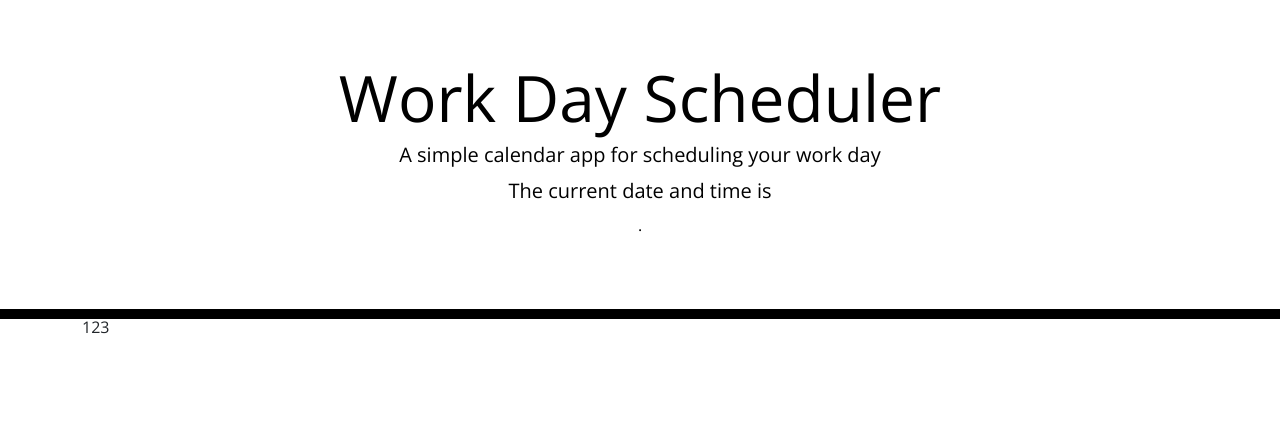
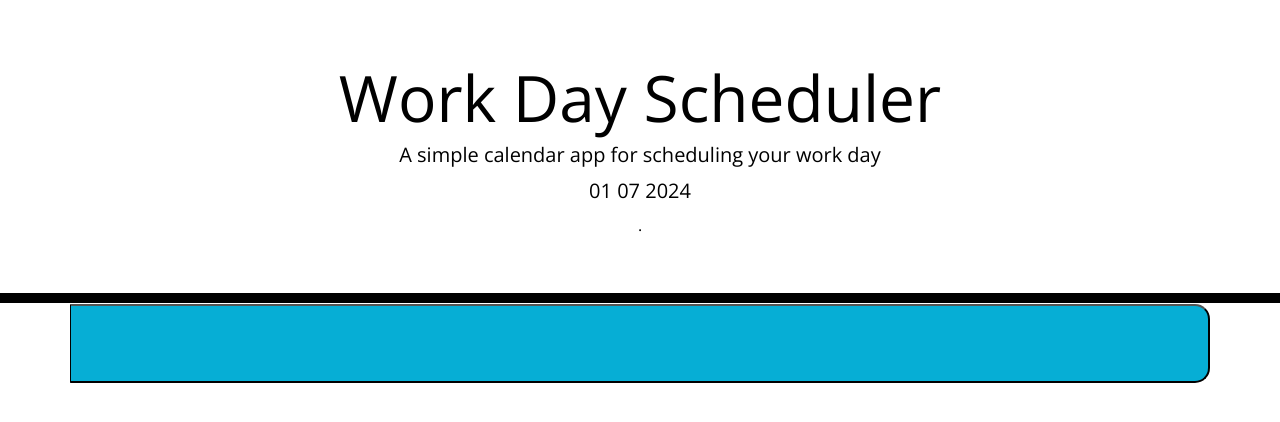
Before and after one commit to emilciorandomforest/JAA-7thWeekChallenge--WorkDayScheduler, a plain HTML site: page index.html in a window 1280 px wide. Drawn offline with nearby package versions, Linux system fonts and the light colour scheme.

Commit message:
Fix button as HTML element

```diff
--- a/assets/style.css
+++ b/assets/style.css
@@ -27,8 +27,6 @@ header {
 }
 
 .time-block {
-  display: flex;
-  flex-direction: row;
   text-align: center;
   border-radius: 15px;
 }
--- a/index.html
+++ b/index.html
@@ -18,26 +18,20 @@
   <header>
     <h1 class="display-3">Work Day Scheduler</h1>
     <p class="lead">A simple calendar app for scheduling your work day</p>
-    <p id="currentDay" class="lead">
-      The current date and time is <p id="todaysDate" class="lead"></p>.
-    </p>
+    <p id="todaysDate" class="lead"></p>.
   </header>
-  <div class="container">
-    <!-- Timeblocks go here -->
-    <div class="time-block">
-      <div>1</div>
-      <div>2</div>
-      <div>3</div>
+    <div class="container">
+      <!-- Timeblocks go here -->
+      <div class="time-block">
+      <div class="row">
+      <button class="saveBtn"></button>
+    </div>
     </div>
   </div>
 
-  <script src="./assets/script.js"></script>
-
   <script src="https://cdnjs.cloudflare.com/ajax/libs/jquery/3.2.1/jquery.min.js"></script>
   <script src="https://cdn.jsdelivr.net/npm/dayjs@1/dayjs.min.js"></script>
-  <script>
-    dayjs().format()
-  </script>
+  <script src="./assets/script.js"></script>
 
 </body>
 
```
